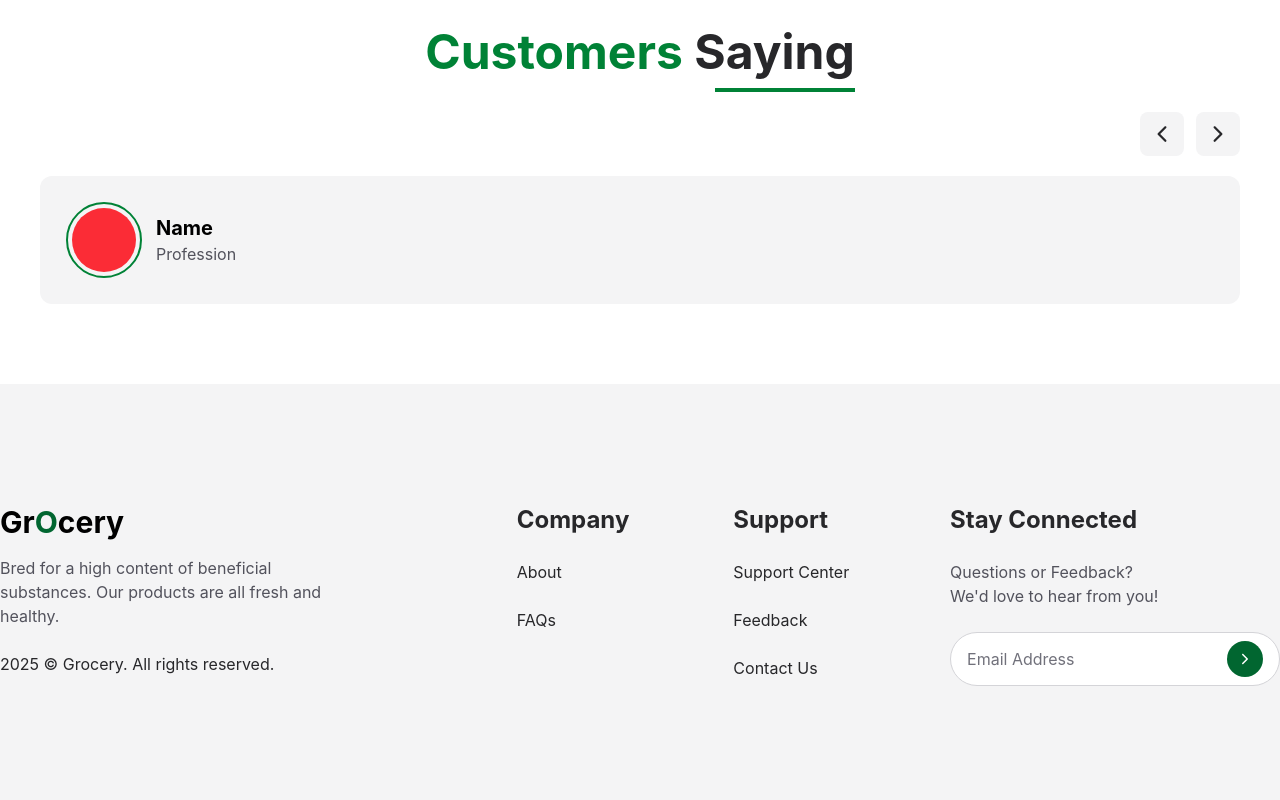
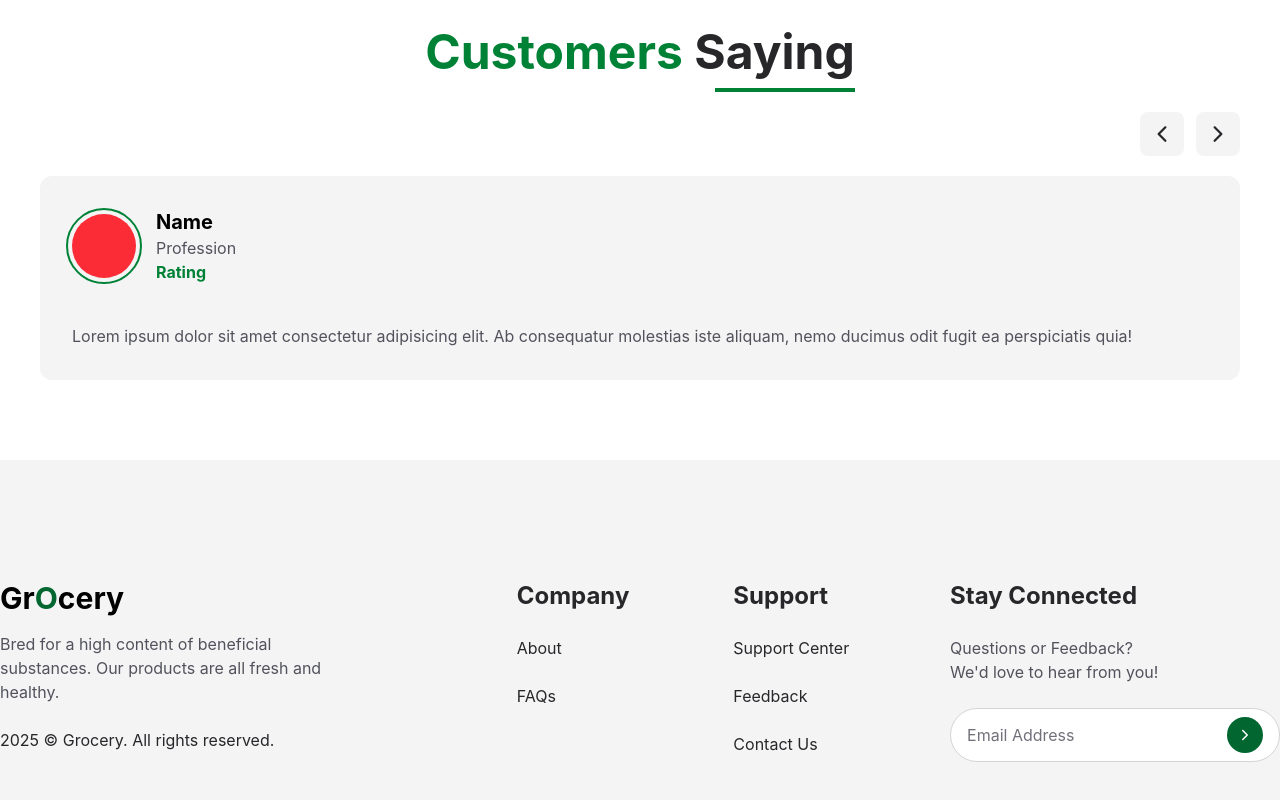
Before and after one commit to Nabeela-Kanwal/Grocery-store-react, a React (Vite) app: page / in a window 1280 px wide. Shown: the part 6836-7636 px from the top of the page. Built offline with nearby package versions, Linux system fonts and the light colour scheme.

Commit message:
span tag

```diff
--- a/src/components/Testimonials/Testimonials.jsx
+++ b/src/components/Testimonials/Testimonials.jsx
@@ -23,7 +23,15 @@ const Testimonials = () => {
             <div>
               <h5 className="text-xl font-bold">Name</h5>
               <p className="text-zinc-600">Profession</p>
+              <span className="text-green-700 font-bold">Rating</span>
             </div>
+          </div>
+          <div className="mt-10">
+            <p className="text-zinc-600">
+              Lorem ipsum dolor sit amet consectetur adipisicing elit. Ab
+              consequatur molestias iste aliquam, nemo ducimus odit fugit ea
+              perspiciatis quia!
+            </p>
           </div>
         </div>
       </div>
```
